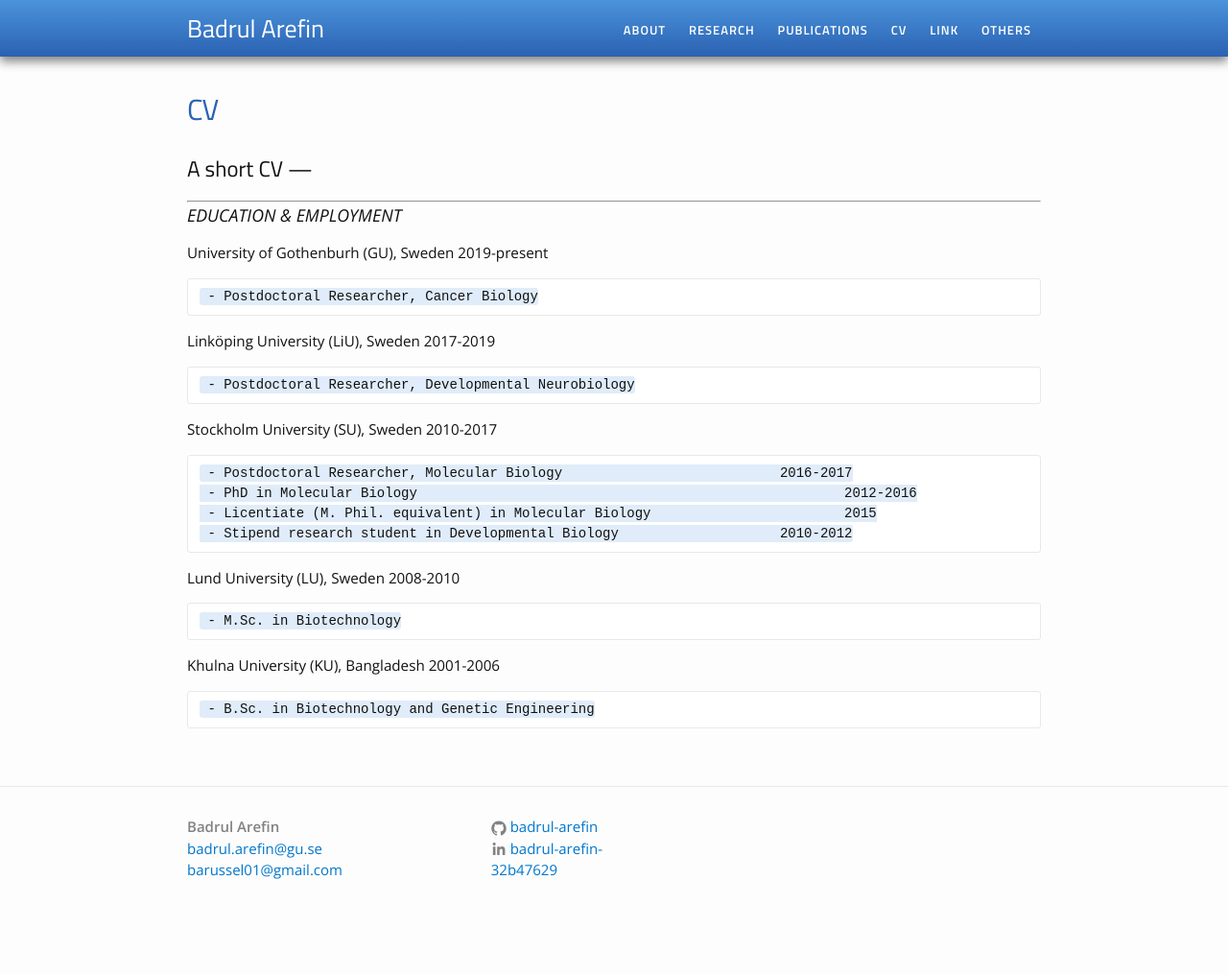
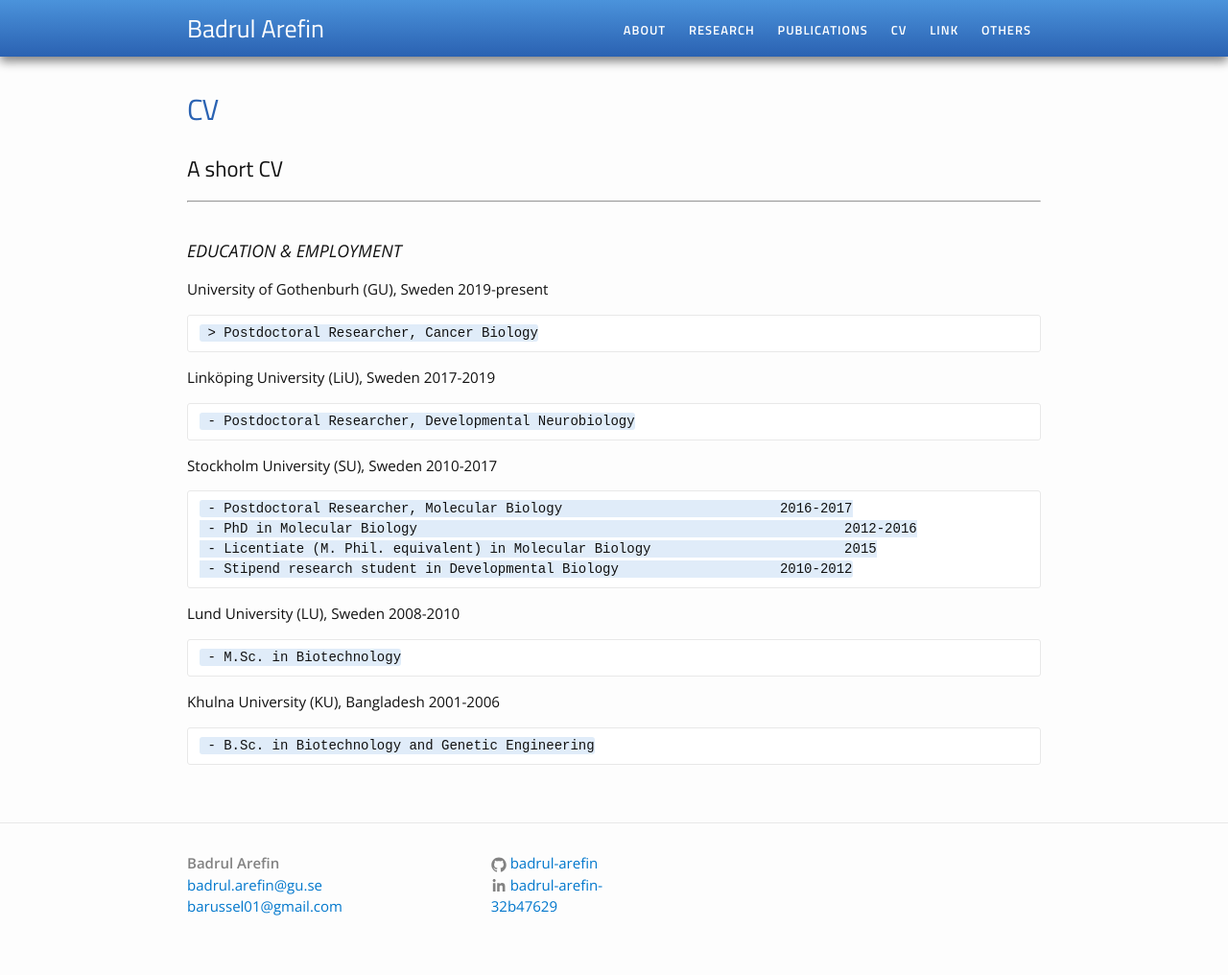
Before and after one commit to Badrul-Arefin/badrul-arefin.github.io, a Jekyll site: the page built from cv.md, in a window 1280 px wide. Shown: the whole page at 96% size. Built offline with Jekyll 4.4.1, drawn with Linux system fonts in a browser that asks for light colours; before the commit the page ends 978 px from its top, so only the background shows below that.

Commit message:
Update cv.md

```diff
--- a/cv.md
+++ b/cv.md
@@ -3,14 +3,14 @@ layout: page
 title: CV
 permalink: /cv/
 ---
-## A short CV ---
+## A short CV
 ---
-
+<br>
 
 ### EDUCATION & EMPLOYMENT
 
 #### University of Gothenburh (GU), Sweden					2019-present
-     - Postdoctoral Researcher, Cancer Biology
+     > Postdoctoral Researcher, Cancer Biology
 
 #### Linköping University (LiU), Sweden						2017-2019
      - Postdoctoral Researcher, Developmental Neurobiology
```
